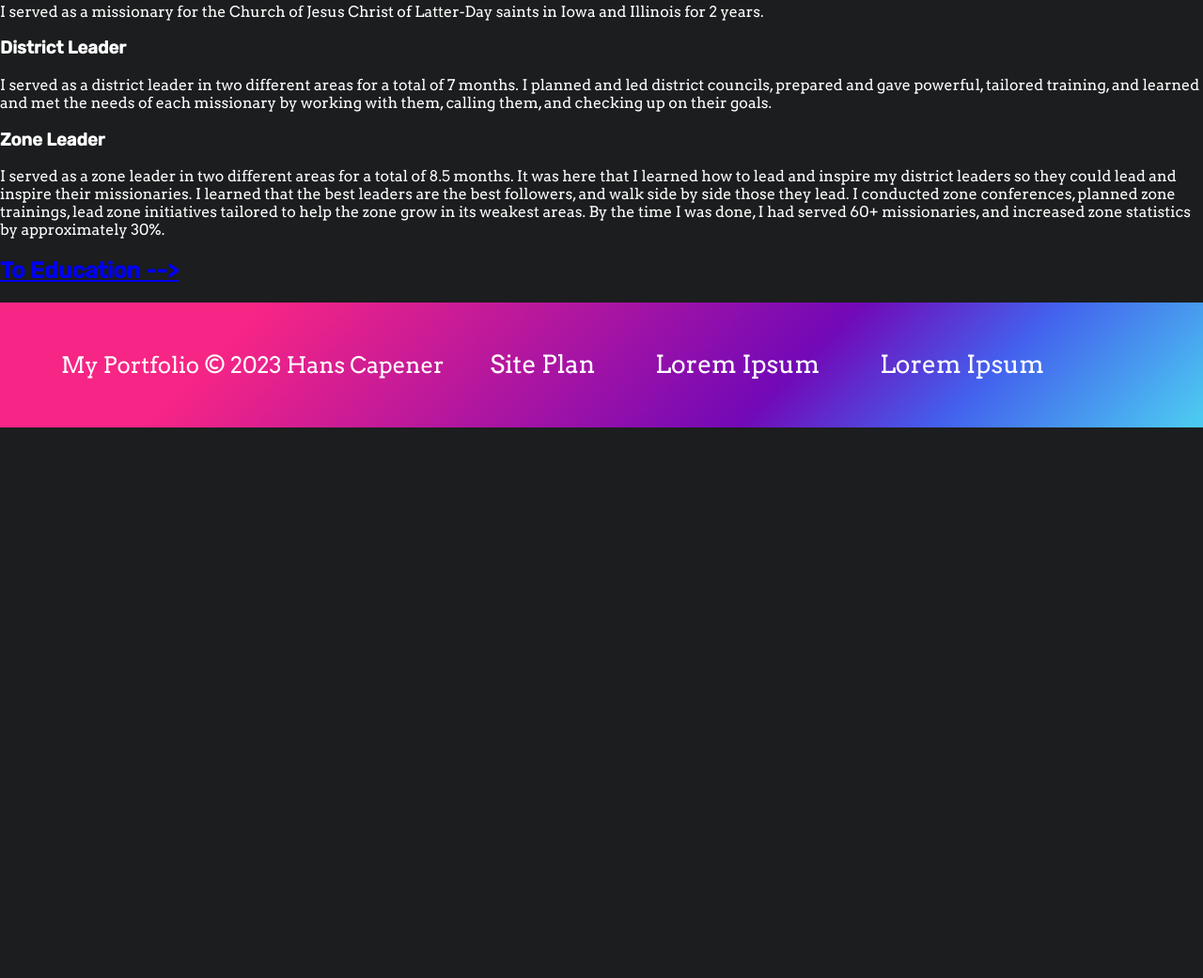
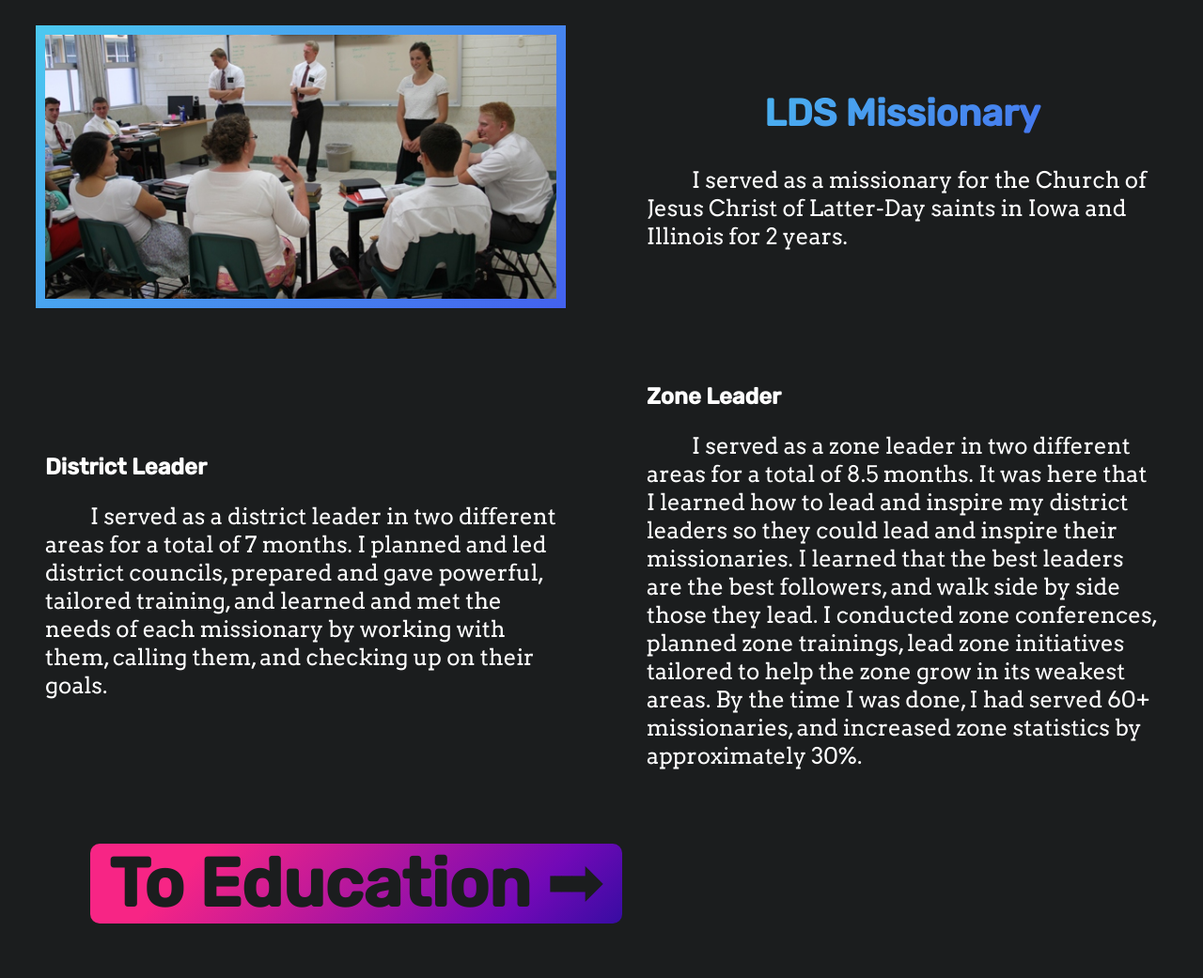
Before and after one commit to hansepac/portfolioWDD, a plain HTML site: page experiences.html in a window 1280 px wide. Shown: the part 798-1839 px from the top of the page at 94% size. Before the commit the page ends 1253 px from the top, so only its background shows below. Drawn offline with Linux system fonts and the light colour scheme.

Commit message:
Experiences CSS

```diff
--- a/experiences.html
+++ b/experiences.html
@@ -22,29 +22,34 @@
     </header>
 
     <main>
-        <h1>Experiences</h1>
+        <h1 class="experiences-title">Experiences</h1>
+        <div class="experiences-grid">
             <div class="experiences-mt-text">
                 <h2>Math Tutor</h2>
                 <p class="experiences-mt-p">As a Math Tutor, I learned how to work with people from all walks of life, discern their understanding and needs, and tailor my teaching to meet those needs in an enthusiastic and enjoyable way. By the end of my time tutoring, I had helped over 100 students improve their final grades by approximately 12%. Students would specifically request me even when other tutors were available because of my ability to teach well and uplift them.</p>
             </div>
             <img class="experiences-mt-img" src="images/tutor.jpg" alt="Male using a whiteboard to tutor a student">
             <img class="experiences-ms-img" src="images/dc.jpg" alt="A missionary meeting">
+
             <div class="experiences-ms-text">
                 <h2>LDS Missionary</h2>
                 <p>I served as a missionary for the Church of Jesus Christ of Latter-Day saints in Iowa and Illinois for 2 years.</p>
+            </div>
+            <div class="experiences-dl-text">
                 <h3>District Leader</h3>
                 <p>I served as a district leader in two different areas for a total of 7 months. I planned and led district councils, prepared and gave powerful, tailored training, and learned and met the needs of each missionary by working with them, calling them, and checking up on their goals.</p>
+            </div>
+            <div class="experiences-zl-text">
                 <h3>Zone Leader</h3>
                 <p>I served as a zone leader in two different areas for a total of 8.5 months. It was here that I learned how to lead and inspire my district leaders so they could lead and inspire their missionaries. I learned that the best leaders are the best followers, and walk side by side those they lead. I conducted zone conferences, planned zone trainings, lead zone initiatives tailored to help the zone grow in its weakest areas. By the time I was done, I had served 60+ missionaries, and increased zone statistics by approximately 30%.</p>
             </div>
-        <h2><a href="education.html">To Education --></a></h2>
+            <a class="card-button subpage-button" href="education.html"><h2 class="link-to-education">To Education ➟</h2></a>
+        </div>
     </main>
 
     <footer>
         <p>My Portfolio &copy; 2023 Hans Capener</p>
         <p><a href="scripts/site-plan.html">Site Plan</a></p>
-        <p><a href="">Lorem Ipsum</a></p>
-        <p><a href="">Lorem Ipsum</a></p>
     </footer>
 </body>
 
--- a/styles/style.css
+++ b/styles/style.css
@@ -20,8 +20,8 @@
   --paragraph-color-on-color: white;
   --background-color: #1b1d1e;
   --main-gradient: linear-gradient(135deg, #F72585 20%,#7209B7 80%, #3A0CA3 99%);
-  --accent-gradient: linear-gradient(135deg, #4361EE, #4CC9F0);
-  --full-gradient: linear-gradient(135deg, #F72585 20%,#7209B7 65%, #4361EE 80%, #4CC9F0 99%);
+  --accent-gradient: linear-gradient(135deg, #4CC9F0, #4361EE);
+  --full-gradient: linear-gradient(135deg, #F72585 20%,#7209B7 50%, #4361EE 70%, #4CC9F0 99%);
   --paragraph-background-color: #4361ee  ;
   --nav-background-color: linear-gradient(135deg, #F72585 20%,#7209B7 80%, #3A0CA3 99%);
   --nav-hover-link-color: white;
@@ -270,6 +270,7 @@
     display: grid;
     grid-template-columns: 50% 50%;
     justify-items: center;
+    align-items: center;
     margin-bottom: 100px;
 }
 .education-grid > * {
@@ -291,6 +292,10 @@
     text-indent: 2em;
     font-size: 1.5em;
 }
+.education-grid img {
+    padding: 10px;
+    background-image: var(--main-gradient);
+}
 .education-byui-img, .education-byui-text {
     margin: 5em 0;
 }
@@ -300,9 +305,55 @@
 .link-to-experiences {
     background-image: var(--accent-gradient);
     width: max-content;
+}
+
+
+/*              EXPERIENCES             */
+.experiences-title {
+    background-image: var(--accent-gradient);
+    color: var(--background-color);
+    margin: 0 0 2em;
+    font-size: 3.5em;
+    padding-left: 20%;
+}
+.experiences-grid {
+    display: grid;
+    grid-template-columns: 50% 50%;
+    justify-items: center;
+    align-items: center;
+    margin-bottom: 100px;
 
 }
-
+.experiences-grid > * {
+    width: 85%;
+}
+.experiences-grid div h2 {
+    font-size: 2.5em;
+    text-align: center;
+    background-image: var(--accent-gradient);
+    background-clip: text;
+    -webkit-background-clip: text;
+    color: transparent;
+}
+.experiences-grid div h3 {
+    font-size: 1.5em;
+    margin: 0;
+}
+.experiences-grid p {
+    text-indent: 2em;
+    font-size: 1.5em;
+}
+.experiences-grid img {
+    padding: 10px;
+    background-image: var(--accent-gradient);
+}
+.experiences-ms-img, .experiences-ms-text {
+    margin: 5em 0;
+}
+.link-to-education {
+    background-image: var(--main-gradient);
+    width: max-content;
+}
 
 
 
```
Also changed, not shown: education.html (+1 -1 lines). Lines whose indentation alone changed are shown as unchanged.
